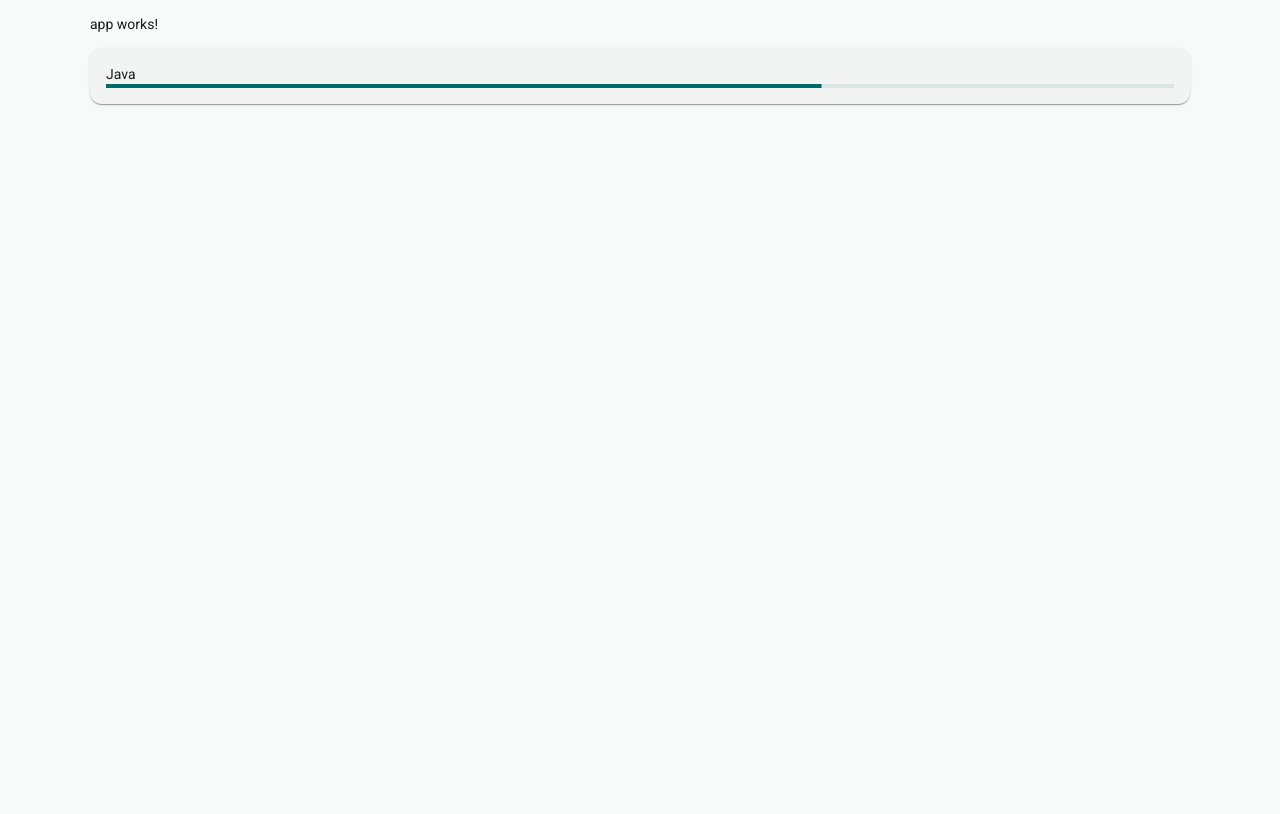
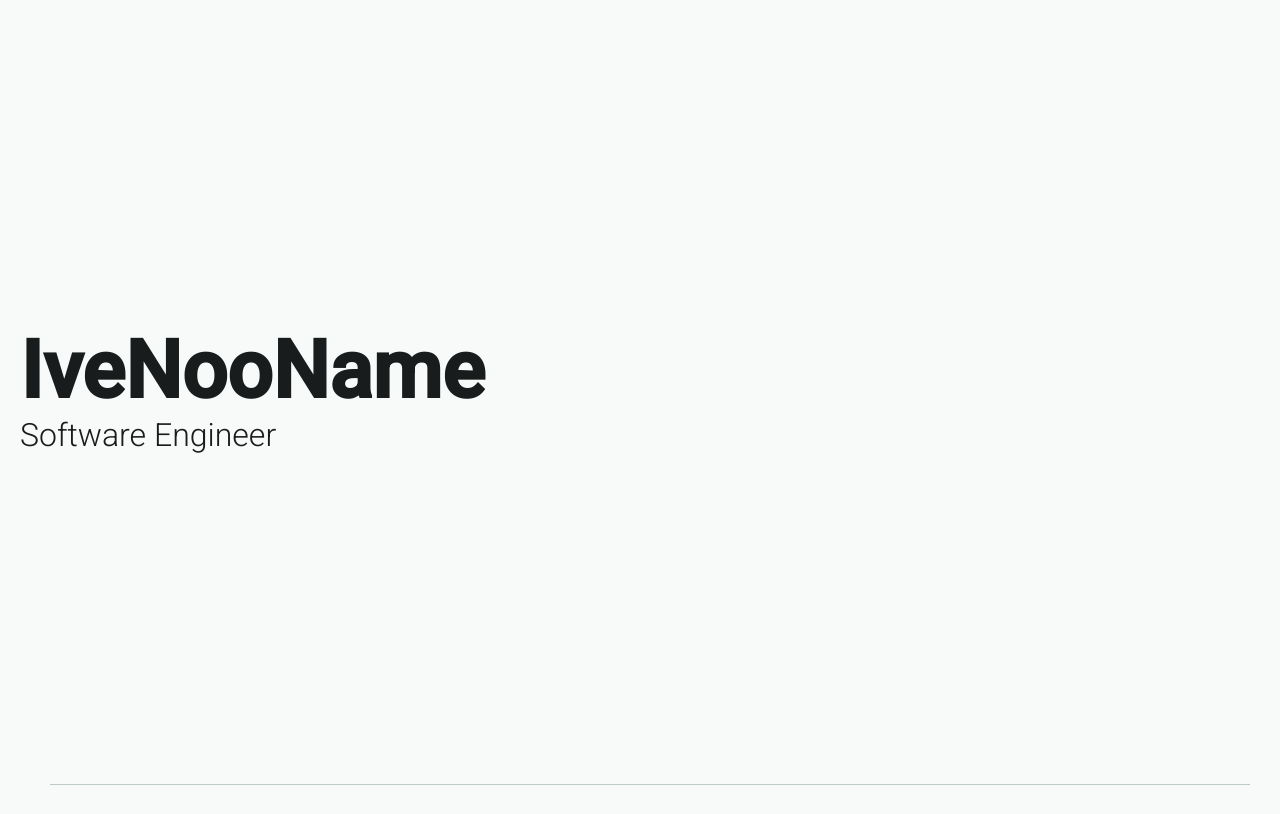
Before and after one commit to IveNooName/IveNooName.github.io, an Angular app: page / in a window 1280 px wide. Built offline with nearby package versions, Linux system fonts and the light colour scheme.

Commit message:
started with the start page

```diff
--- a/src/app/app.html
+++ b/src/app/app.html
@@ -1,3 +1,3 @@
-<p>app works!</p>
-
-<app-confidence-scale></app-confidence-scale>
+<div class="padding-class">
+  <app-landing-page></app-landing-page>
+</div>
--- a/src/app/app.scss
+++ b/src/app/app.scss
@@ -0,0 +1,3 @@
+.padding-class {
+  padding-left: 20px;
+}
--- a/src/app/app.ts
+++ b/src/app/app.ts
@@ -1,9 +1,9 @@
 import { Component } from '@angular/core';
-import { ConfidenceScale } from './component/confidence-scale/confidence-scale';
+import { LandingPage } from './components/landing-page/landing-page';
 
 @Component({
   selector: 'app-root',
-  imports: [ConfidenceScale],
+  imports: [LandingPage],
   templateUrl: './app.html',
   styleUrl: './app.scss',
 })
--- a/src/app/component/confidence-scale/confidence-scale.html
+++ /dev/null
@@ -1,6 +0,0 @@
-<mat-card class="card">
-  <mat-card-content>
-    <label>Java</label>
-    <mat-progress-bar mode="determinate" value="67"></mat-progress-bar>
-  </mat-card-content>
-</mat-card>
--- a/src/app/component/confidence-scale/confidence-scale.scss
+++ /dev/null
@@ -1,3 +0,0 @@
-.card {
-  margin-bottom: 10px;
-}
--- /dev/null
+++ b/src/app/components/landing-page/landing-page.html
@@ -0,0 +1,6 @@
+<div class="title">
+  <h1 class="title-name">IveNooName</h1>
+  <p class="sub-title">Software Engineer</p>
+</div>
+
+<mat-divider class="divider"></mat-divider>
--- /dev/null
+++ b/src/app/components/landing-page/landing-page.scss
@@ -0,0 +1,29 @@
+.title {
+  height: 98dvh;
+  display: flex;
+  flex-direction: column;
+  justify-content: center;
+}
+
+.title-name {
+  font-weight: bold;
+  font-size: 5rem;
+  margin-bottom: 1%;
+
+  @media (max-width: 600px) {
+    font-size: 2.5rem;
+  }
+}
+.sub-title {
+  font-weight: lighter;
+  font-size: 2rem;
+
+  @media (max-width: 600px) {
+    font-size: 1rem;
+  }
+}
+
+.divider {
+  max-width: 1200px;
+  margin: 0 auto;
+}
--- a/src/styles.scss
+++ b/src/styles.scss
@@ -39,6 +39,6 @@ body {
 /* You can add global styles to this file, and also import other style files */
 
 :root {
-  max-width: 1100px;
+  max-width: 1300px;
   margin: 0 auto;
 }
```
Also changed, not shown: src/app/component/confidence-scale/confidence-scale.ts (deleted, +0 -11 lines), src/app/components/landing-page/landing-page.ts (added, +10 -0 lines), 2 other files (tests, documents, lock files or other folders).
